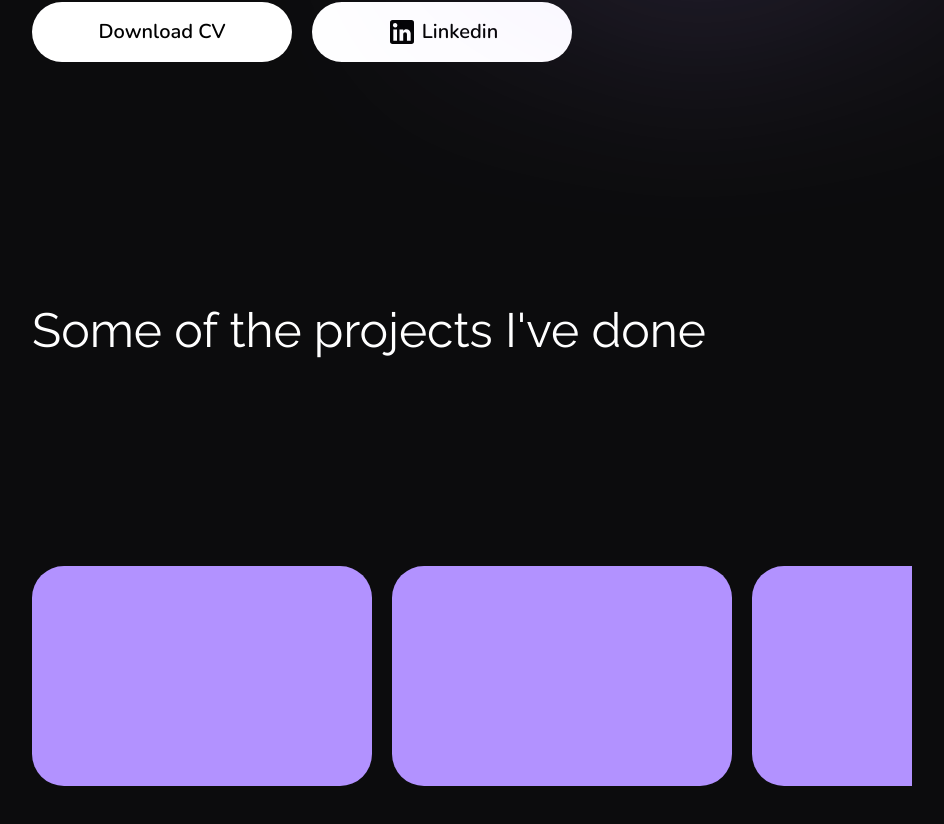
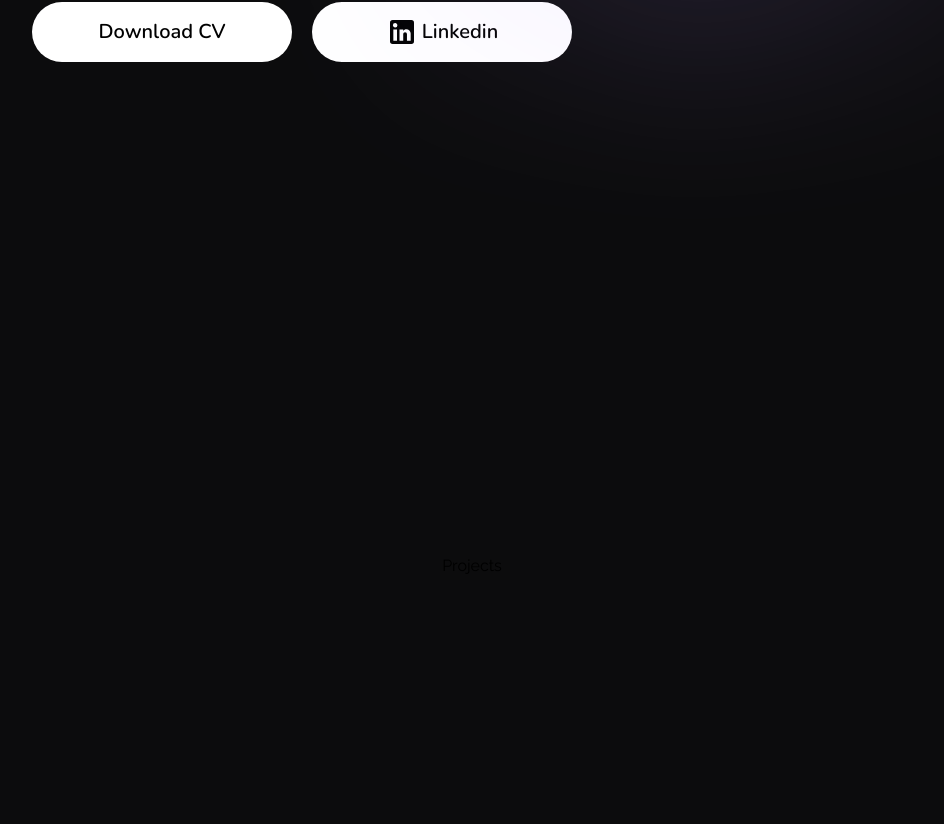
Before and after one commit to iamwilllll/portfolio, a React (Vite) app: page / in a window 1280 px wide. Shown: the part 634-1458 px from the top of the page, without its empty margins (168-1112 px from the left). Built offline with nearby package versions, Linux system fonts and the light colour scheme.

Commit message:
refactor(projects): Simplify Projects component using Container

```diff
--- a/src/layout/Projects.tsx
+++ b/src/layout/Projects.tsx
@@ -1,21 +1,6 @@
+import Container from '../components/Container';
 function Projects() {
-    return (
-        <section className="h-screen w-full flex flex-col items-center justify-between p-10 lg:p lg:px-50 lg:items-start overflow-hidden gap-5">
-            <h2 className="text-first-font-color text-4xl lg:text-5xl mt-25">
-                Some of the projects I've done
-            </h2>
-
-            <div className="w-full h-5/10 overflow-x-auto overflow-y-hidden relative">
-                <div className="flex gap-5 w-max">
-                    <div className="w-70 h-50 lg:w-85 lg:h-55 bg-primary-color rounded-4xl flex-shrink-0"></div>
-                    <div className="w-70 h-50 lg:w-85 lg:h-55 bg-primary-color rounded-4xl flex-shrink-0"></div>
-                    <div className="w-70 h-50 lg:w-85 lg:h-55 bg-primary-color rounded-4xl flex-shrink-0"></div>
-                    <div className="w-70 h-50 lg:w-85 lg:h-55 bg-primary-color rounded-4xl flex-shrink-0"></div>
-                    <div className="w-70 h-50 lg:w-85 lg:h-55 bg-primary-color rounded-4xl flex-shrink-0"></div>
-                </div>
-            </div>
-        </section>
-    );
+    return <Container>Projects</Container>;
 }
 
 export default Projects;
```
